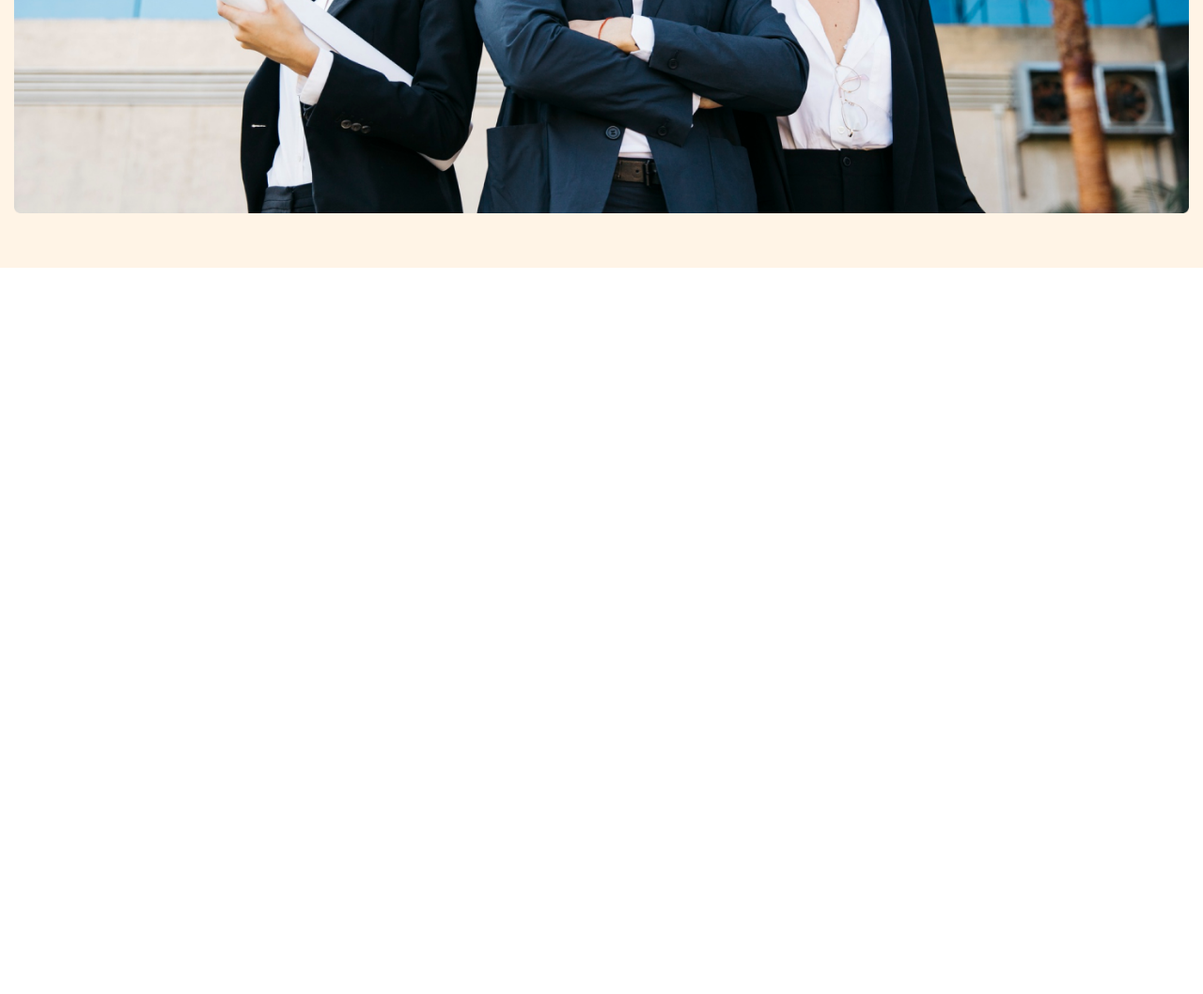
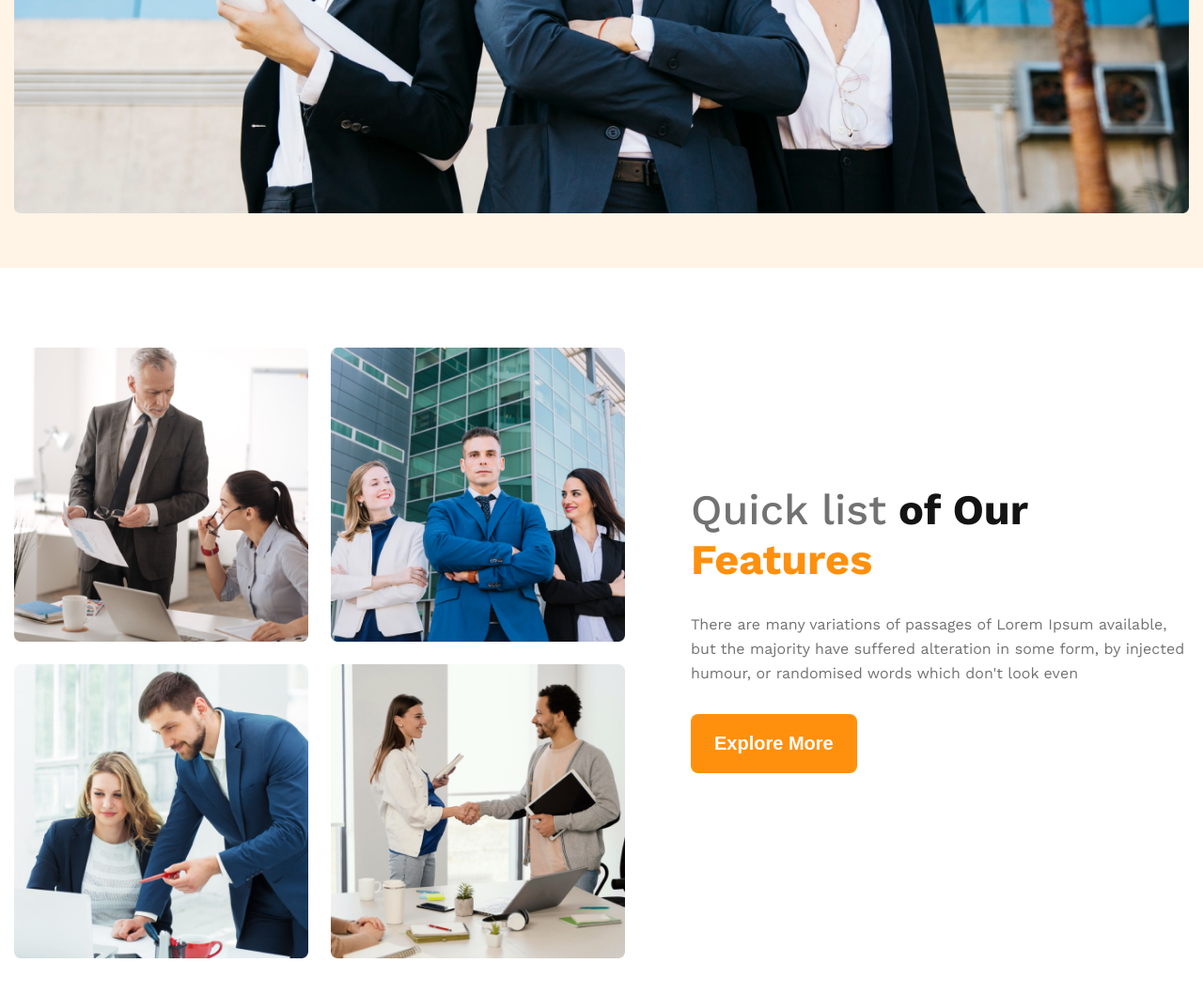
Before and after one commit to getMonirr/architects-website-template, a plain HTML site: page index.html in a window 1280 px wide. Shown: the part 959-2017 px from the top of the page at 94% size. Before the commit the page ends 1244 px from the top, so only its background shows below. Drawn offline with nearby package versions, Linux system fonts and the light colour scheme.

Commit message:
features section added with responsive

```diff
--- a/assets/styles/architects.css
+++ b/assets/styles/architects.css
@@ -85,7 +85,7 @@ body {
   text-align: center;
 }
 .hero-section hr {
-    display: none;
+  display: none;
 }
 .hero-content {
   width: 100%;
@@ -113,12 +113,56 @@ body {
   line-height: 23px;
   margin-bottom: 50px;
 }
-.hero-img img{
-    width: 100%;
-    padding-bottom: 50px;
+.hero-img img {
+  width: 100%;
+  padding-bottom: 50px;
 }
 /* -----------------------------------------
          Hero section --end--
+-------------------------------------------- */
+
+/* -----------------------------------------
+         features-section --start--
+-------------------------------------------- */
+
+.features-section {
+  margin-top: 85px;
+  margin-bottom: 130px;
+}
+.features-wrapper {
+  display: flex;
+  gap: 70px;
+  align-items: center;
+}
+.features-image {
+  display: grid;
+  grid-template-columns: repeat(2, 1fr);
+  gap: 24px;
+}
+.features-image img {
+    width: 100%;
+}
+.features-content {
+    width: 100%;
+    max-width: 530px;
+}
+.features-title {
+  font-weight: 700;
+  font-size: 45px;
+  line-height: 53px;
+  color: var(--dark-1);
+}
+.features-title span:nth-of-type(1) {
+  font-weight: 500;
+  font-size: 45px;
+  color: var(--dark-3);
+}
+.features-title span:nth-of-type(2) {
+    color: var(--primary-color);
+}
+
+/* -----------------------------------------
+         features-section --end--
 -------------------------------------------- */
 
 /* -----------------------------------------
@@ -132,7 +176,7 @@ body {
     padding-bottom: 50px;
   }
   /* hero section */
-  .hero-section hr{
+  .hero-section hr {
     display: block;
     border: 1px solid var(--dark-5);
   }
@@ -147,6 +191,16 @@ body {
     padding: 15px 20px;
     margin-bottom: 25px;
   }
+  /* features section */
+  .features-wrapper {
+    flex-direction: column;
+  }
+  .features-image {
+    grid-template-columns: repeat(1,1fr);
+  }
+  .features-content {
+    text-align: center;
+  }
 }
 
 /* -----------------------------------------
--- a/index.html
+++ b/index.html
@@ -43,7 +43,9 @@
                 <hr>
                 <div class="hero-content">
                     <h1 class="hero-title">Brand New Group of Architects</h1>
-                    <p class="hero-description">There are many variations of passages of Lorem Ipsum available, but the majority have suffered alteration in some form, by injected humour, or randomised words which don't look even</p>
+                    <p class="hero-description">There are many variations of passages of Lorem Ipsum available, but the
+                        majority have suffered alteration in some form, by injected humour, or randomised words which
+                        don't look even</p>
                     <button class="hero-btn">Explore More</button>
                 </div>
                 <div class="hero-img">
@@ -52,6 +54,26 @@
             </div>
         </section>
         <!-- hero-section end -->
+
+        <!-- features section start -->
+        <section class="features-section">
+            <div class="container">
+                <div class="features-wrapper">
+                    <div class="features-image">
+                        <img src="./assets/images/team1.png" alt="team picture">
+                        <img src="./assets/images/team2.png" alt="team picture">
+                        <img src="./assets/images/team3.png" alt="team picture">
+                        <img src="./assets/images/team4.png" alt="team picture">
+                    </div>
+                    <div class="features-content">
+                        <h2 class="features-title"><span>Quick list</span> of Our <span>Features</span></h2>
+                        <p class="hero-description">There are many variations of passages of Lorem Ipsum available, but the majority have suffered alteration in some form, by injected humour, or randomised words which don't look even</p>
+                        <button class="hero-btn">Explore More</button>
+                    </div>
+                </div>
+            </div>
+        </section>
+        <!-- features section end -->
     </main>
     <!-- main section end -->
 </body>
```
